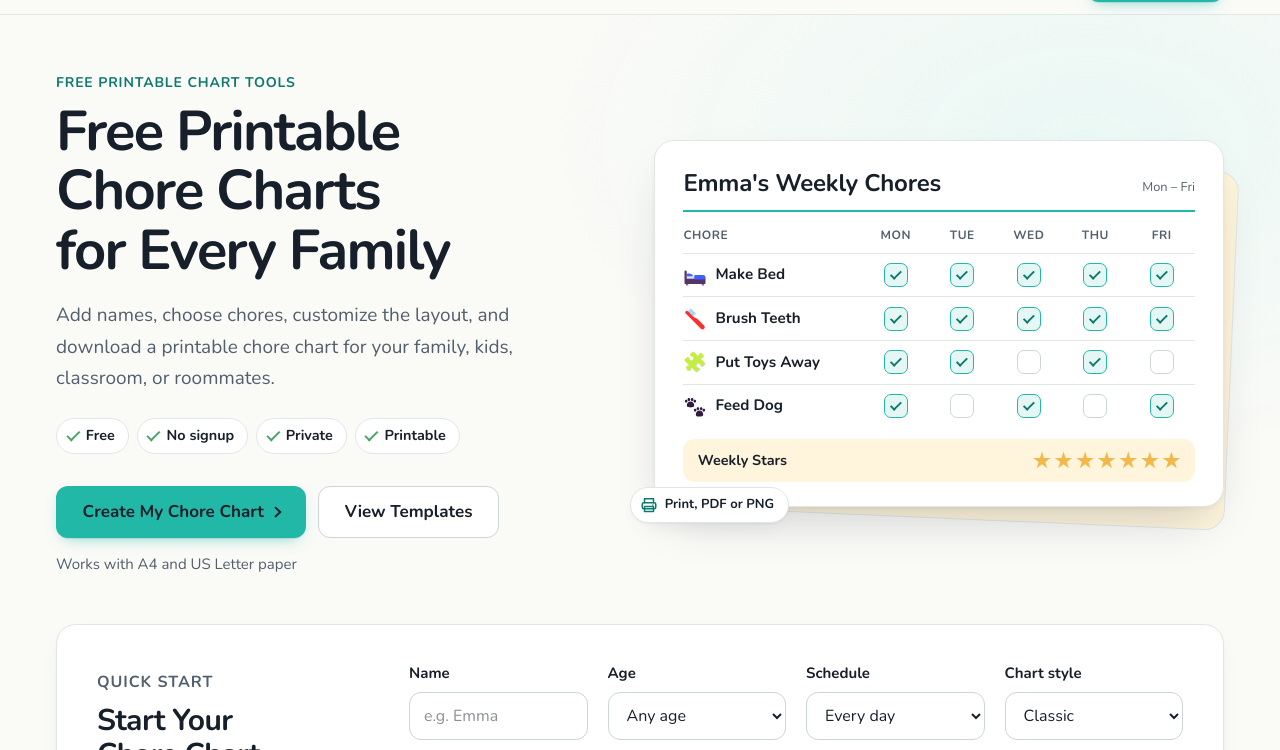
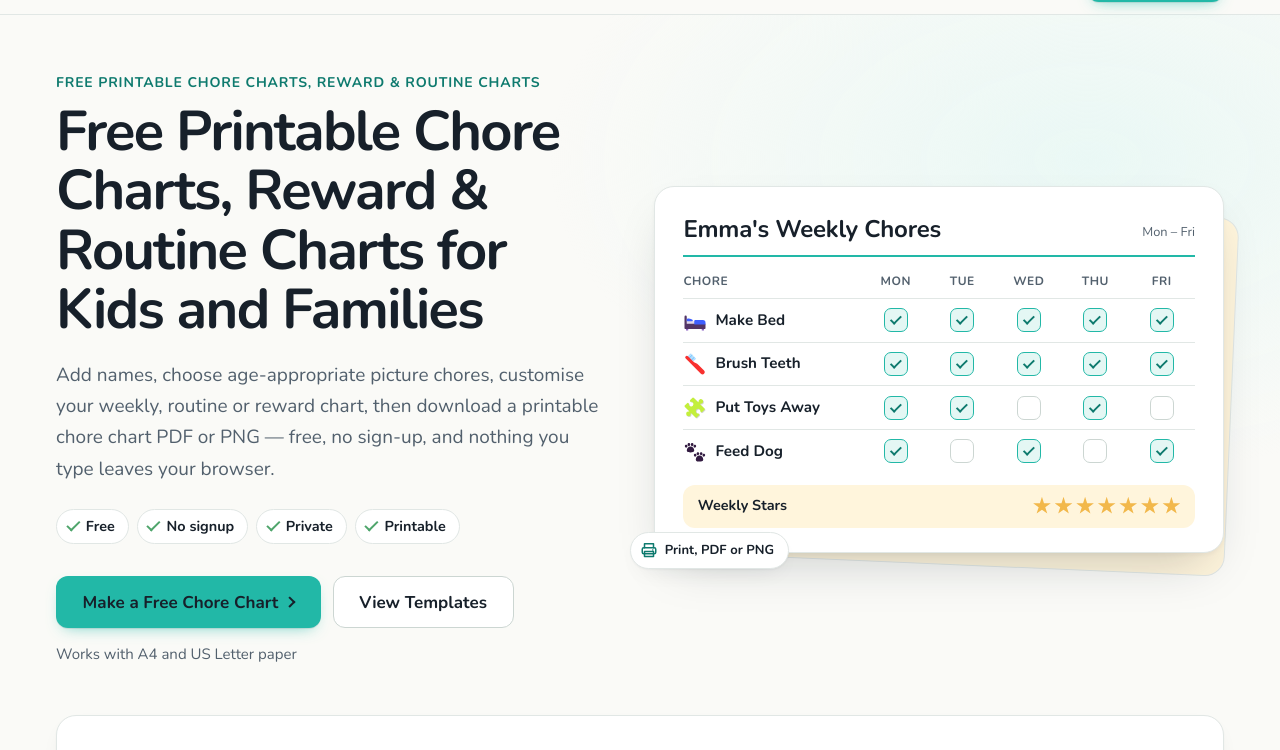
Before and after one commit to Abdullahkhan80/chore-chart-maker-, an Astro site: page / in a window 1280 px wide. Shown: the part 50-800 px from the top of the page. Built offline with nearby package versions, Linux system fonts and the light colour scheme; Astro itself is replaced by a stand-in of ours.

Commit message:
feat(seo): rewrite homepage hub copy and update social share image

```diff
--- a/scripts/generate-og-images.mjs
+++ b/scripts/generate-og-images.mjs
@@ -73,13 +73,13 @@ function wrap(text, size, maxWidth) {
   return lines;
 }
 
-/** Largest headline size (72 → 44 px) that fits in three lines. */
+/** Largest headline size (72 → 32 px) that fits in three lines. */
 function fitHeadline(text, maxWidth) {
-  for (let size = 72; size >= 44; size -= 4) {
+  for (let size = 72; size >= 32; size -= 4) {
     const lines = wrap(text, size, maxWidth);
     if (lines.length <= 3) return { size, lines };
   }
-  return { size: 44, lines: wrap(text, 44, maxWidth).slice(0, 3) };
+  return { size: 32, lines: wrap(text, 32, maxWidth) };
 }
 
 /** The H1 with a capital first letter. */
--- a/src/lib/pages.ts
+++ b/src/lib/pages.ts
@@ -40,11 +40,11 @@ export const PAGES = {
   home: page({
     path: '/',
     label: 'Home',
-    title: 'Free Printable Chore Charts for Kids | Chore Chart Maker',
-    h1: 'Free Printable Chore Charts for Every Family',
+    title: 'Free Printable Chore Charts for Kids & Families',
+    h1: 'Free Printable Chore Charts, Reward & Routine Charts for Kids and Families',
     description:
-      'Browse free printable chore charts, reward charts and routine charts for kids, families and roommates. Customise in your browser, no sign-up, print in minutes.',
-    lastmod: '2026-11-04',
+      'Make free printable chore charts, reward charts and morning & bedtime routine charts for kids. No sign-up — print on Letter or A4 in minutes.',
+    lastmod: '2026-11-26',
   }),
   choreChartMaker: page({
     path: '/chore-chart-maker/',
--- a/src/pages/index.astro
+++ b/src/pages/index.astro
@@ -103,11 +103,11 @@ const faq: FaqItem[] = [
     <section class="home-hero" aria-labelledby="hero-title">
       <div class="container-page hero-grid">
         <div class="hero-copy">
-          <p class="home-eyebrow">Free printable chart tools</p>
+          <p class="home-eyebrow">Free Printable Chore Charts, Reward &amp; Routine Charts</p>
           <h1 id="hero-title">{page.h1}</h1>
           <p class="hero-lede">
-            Add names, choose chores, customize the layout, and download a printable chore chart for your family, kids,
-            classroom, or roommates.
+            Add names, choose age-appropriate picture chores, customise your weekly, routine or reward chart, then
+            download a printable chore chart PDF or PNG — free, no sign-up, and nothing you type leaves your browser.
           </p>
           <ul class="hero-trust" aria-label="Highlights">
             <li>Free</li>
@@ -116,7 +116,7 @@ const faq: FaqItem[] = [
             <li>Printable</li>
           </ul>
           <div class="hero-actions">
-            <a href={editor} class="btn btn-primary btn-lg btn-arrow">Create My Chore Chart</a>
+            <a href={editor} class="btn btn-primary btn-lg btn-arrow">Make a Free Chore Chart</a>
             <a href="#templates" class="btn btn-secondary btn-lg">View Templates</a>
           </div>
           <p class="hero-note">Works with A4 and US Letter paper</p>
@@ -163,7 +163,7 @@ const faq: FaqItem[] = [
         <div class="qs-card">
           <div class="qs-intro">
             <p class="home-eyebrow">Quick start</p>
-            <h2 id="qs-title">Start Your Chore Chart</h2>
+            <h2 id="qs-title">Start Your Free Printable Chore Chart in Minutes</h2>
             <p>Answer a few questions and we'll open a ready-made chart in the editor. You can change everything there.</p>
           </div>
           <!-- Controls have no name attributes, so the no-JS fallback opens the editor without sending anything. -->
@@ -218,7 +218,7 @@ const faq: FaqItem[] = [
       <div class="container-page">
         <div class="home-section-head">
           <p class="home-eyebrow">Templates</p>
-          <h2 id="templates-title">Choose a Chore Chart Template</h2>
+          <h2 id="templates-title">Choose a Printable Chore Chart Template for Kids, Families &amp; Roommates</h2>
           <p>Each template opens the same editor with a ready-made starting point. Switch chart types at any time without losing your chores.</p>
         </div>
         <div class="home-cards">
@@ -240,7 +240,7 @@ const faq: FaqItem[] = [
       <div class="container-page">
         <div class="home-section-head center">
           <p class="home-eyebrow">How it works</p>
-          <h2 id="how-title">From blank page to fridge in four steps</h2>
+          <h2 id="how-title">How to Make a Chore Chart in 4 Steps</h2>
           <p>Everything happens on one page, and the preview updates as you type, so what you see is exactly what prints.</p>
         </div>
         <ol class="home-steps">
@@ -261,7 +261,7 @@ const faq: FaqItem[] = [
       <div class="container-page">
         <div class="home-section-head">
           <p class="home-eyebrow">Why it works</p>
-          <h2 id="why-title">Why families use Chore Chart Maker</h2>
+          <h2 id="why-title">Why Families Choose Our Free Printable Chore Charts</h2>
           <p>Built for parents who make a chart in a spare five minutes, often on a phone.</p>
         </div>
         <ul class="home-benefits">
@@ -284,7 +284,7 @@ const faq: FaqItem[] = [
       <div class="container-page">
         <div class="home-section-head">
           <p class="home-eyebrow">Popular</p>
-          <h2 id="popular-title">Popular chore chart templates and guides</h2>
+          <h2 id="popular-title">Popular Printable Chore Chart Templates &amp; Guides for Kids by Age</h2>
         </div>
         <ul class="home-links">
           {
@@ -313,7 +313,7 @@ const faq: FaqItem[] = [
     <section class="home-section" aria-labelledby="guide-title">
       <article class="container-page home-prose">
         <p class="home-eyebrow">Guide</p>
-        <h2 id="guide-title">A practical guide to chore charts</h2>
+        <h2 id="guide-title">A Practical Guide to Printable Chore Charts for Kids</h2>
 
         <h3>What is a chore chart?</h3>
         <p>
@@ -391,9 +391,9 @@ const faq: FaqItem[] = [
     <section class="home-section !pb-0" aria-labelledby="final-title">
       <div class="container-page">
         <div class="home-final">
-          <h2 id="final-title">Ready to make your chart?</h2>
+          <h2 id="final-title">Ready to Make Your Free Printable Chore Chart?</h2>
           <p>It takes about two minutes, it is completely free and your chart stays on your device.</p>
-          <a href={editor} class="btn btn-primary btn-lg btn-arrow">Create My Chore Chart</a>
+          <a href={editor} class="btn btn-primary btn-lg btn-arrow">Make a Free Chore Chart</a>
         </div>
       </div>
     </section>
```
Also changed, not shown: public/og/home.png.
